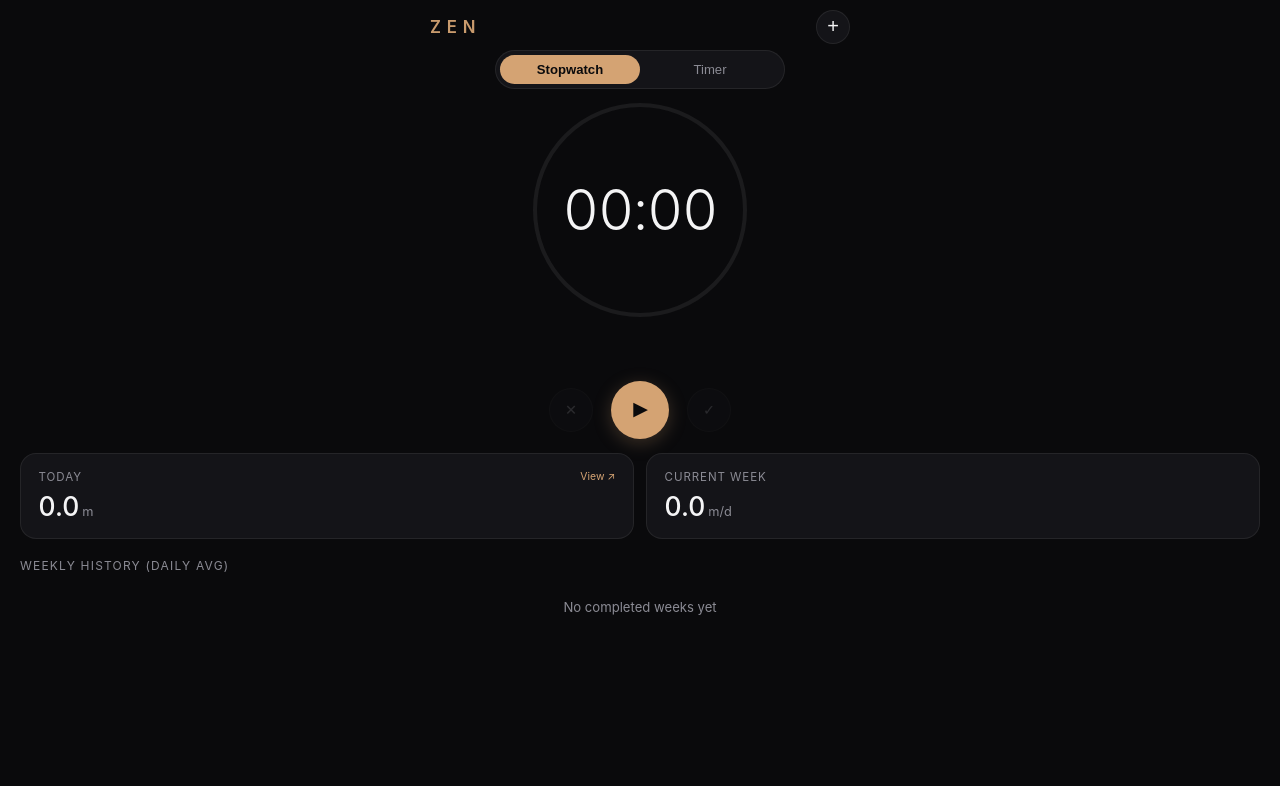
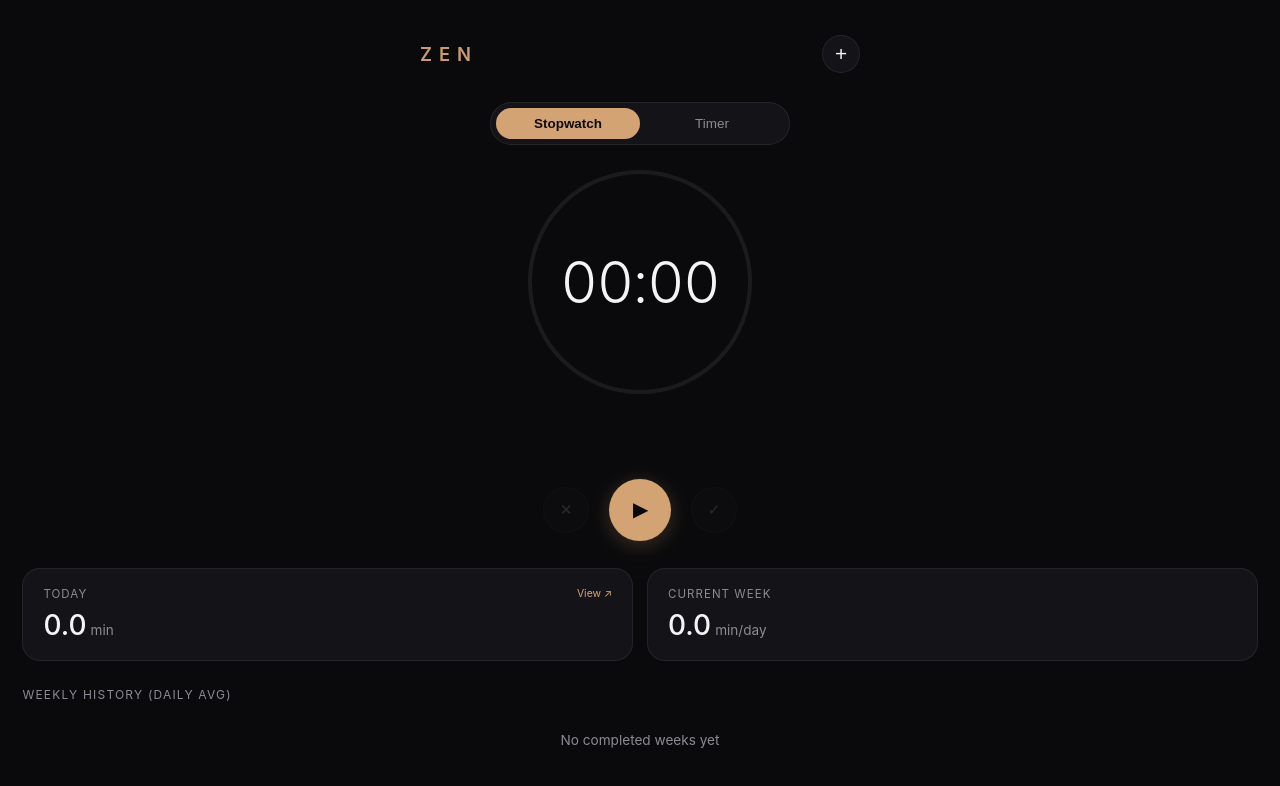
Before and after one commit to Arister15/meditation, a plain HTML site: page index.html in a window 1280 px wide. Drawn offline with Linux system fonts and the light colour scheme.

Commit message:
Update app

```diff
--- a/index.html
+++ b/index.html
@@ -42,31 +42,41 @@
       overscroll-behavior: none;
       position: fixed;
       width: 100%;
+      background-color: var(--bg);
     }
 
     body {
-      background-color: var(--bg);
       color: var(--text-main);
       font-family: var(--font);
       display: flex;
       flex-direction: column;
-      padding: env(safe-area-inset-top, 20px) 1.25rem env(safe-area-inset-bottom, 20px);
+      /* edge-to-edge: zero bottom/horizontal padding, content flows cleanly to edges */
+      padding: env(safe-area-inset-top, 20px) 0 0 0;
+    }
+
+    .app-wrapper {
+      flex: 1;
+      display: flex;
+      flex-direction: column;
+      padding: 1rem 1.4rem calc(env(safe-area-inset-bottom, 0px) + 0.5rem);
+      height: 100%;
+      box-sizing: border-box;
     }
 
     header {
-      padding: 0.6rem 0 0.2rem;
+      padding: 1.2rem 0 0.8rem;
       display: flex;
       justify-content: space-between;
       align-items: center;
-      max-width: 420px;
+      width: 100%;
+      max-width: 440px;
       margin: 0 auto;
-      width: 100%;
       flex-shrink: 0;
     }
 
     .app-title {
-      font-size: 1.05rem;
-      letter-spacing: 0.35em;
+      font-size: 1.15rem;
+      letter-spacing: 0.38em;
       text-transform: uppercase;
       color: var(--accent);
       font-weight: 600;
@@ -77,14 +87,14 @@
       background: var(--card-bg);
       border: 1px solid var(--card-border);
       color: var(--text-main);
-      width: 34px;
-      height: 34px;
+      width: 38px;
+      height: 38px;
       border-radius: 50%;
       cursor: pointer;
       display: flex;
       align-items: center;
       justify-content: center;
-      font-size: 1.25rem;
+      font-size: 1.3rem;
       transition: background 0.2s, transform 0.1s;
     }
 
@@ -93,15 +103,15 @@
       background: var(--accent-dim);
     }
 
-    /* Fixed Upper Stage - Keeps lower elements locked at fixed vertical positions */
+    /* Spacious Upper Stage - pushed lower with generous breathing room */
     .top-interactive-stage {
       display: flex;
       flex-direction: column;
       align-items: center;
-      height: 390px;
+      height: 440px;
       justify-content: space-between;
-      margin-top: 0.2rem;
-      margin-bottom: 0.8rem;
+      margin-top: 1rem;
+      margin-bottom: 1.6rem;
       flex-shrink: 0;
     }
 
@@ -111,18 +121,18 @@
       background: var(--card-bg);
       border: 1px solid var(--card-border);
       border-radius: 999px;
-      padding: 4px;
+      padding: 5px;
       width: 100%;
-      max-width: 290px;
+      max-width: 300px;
     }
 
     .mode-btn {
       flex: 1;
-      padding: 7px 16px;
+      padding: 8px 18px;
       border: none;
       background: transparent;
       color: var(--text-muted);
-      font-size: 0.82rem;
+      font-size: 0.84rem;
       font-weight: 500;
       border-radius: 999px;
       cursor: pointer;
@@ -138,11 +148,12 @@
     /* Central Timer/Stopwatch Dial */
     .circle-wrapper {
       position: relative;
-      width: 220px;
-      height: 220px;
+      width: 230px;
+      height: 230px;
       display: flex;
       align-items: center;
       justify-content: center;
+      margin: 0.4rem 0;
     }
 
     .progress-ring {
@@ -163,7 +174,7 @@
       stroke-width: 4;
       stroke-linecap: round;
       fill: transparent;
-      stroke-dasharray: 660;
+      stroke-dasharray: 691;
       stroke-dashoffset: 0;
       transition: stroke-dashoffset 0.25s linear;
     }
@@ -177,7 +188,7 @@
     }
 
     .time-digits {
-      font-size: 3.5rem;
+      font-size: 3.6rem;
       font-weight: 300;
       letter-spacing: -0.02em;
       font-variant-numeric: tabular-nums;
@@ -186,7 +197,7 @@
 
     /* Stepper / Quick Time Adjuster */
     .presets-container {
-      height: 38px;
+      height: 42px;
       display: flex;
       align-items: center;
       justify-content: center;
@@ -200,7 +211,7 @@
       background: var(--card-bg);
       border: 1px solid var(--card-border);
       border-radius: 999px;
-      padding: 3px 6px;
+      padding: 4px 8px;
     }
 
     .time-stepper.hidden {
@@ -212,9 +223,9 @@
       background: rgba(255, 255, 255, 0.05);
       border: 1px solid var(--card-border);
       color: var(--text-main);
-      font-size: 0.72rem;
+      font-size: 0.74rem;
       font-weight: 600;
-      padding: 5px 10px;
+      padding: 6px 11px;
       border-radius: 999px;
       cursor: pointer;
       transition: background 0.15s, transform 0.1s;
@@ -227,17 +238,17 @@
     }
 
     .stepper-label {
-      font-size: 0.82rem;
+      font-size: 0.85rem;
       font-weight: 500;
       color: var(--accent);
-      min-width: 46px;
+      min-width: 54px;
       text-align: center;
       font-variant-numeric: tabular-nums;
     }
 
     /* Controls bar */
     .controls-container {
-      height: 60px;
+      height: 64px;
       display: flex;
       align-items: center;
       justify-content: center;
@@ -246,7 +257,7 @@
 
     .controls {
       display: flex;
-      gap: 18px;
+      gap: 20px;
       justify-content: center;
       align-items: center;
     }
@@ -255,16 +266,16 @@
       background: var(--accent);
       color: #0a0a0c;
       border: none;
-      width: 58px;
-      height: 58px;
+      width: 62px;
+      height: 62px;
       border-radius: 50%;
-      font-size: 1.1rem;
+      font-size: 1.15rem;
       font-weight: 600;
       cursor: pointer;
       display: flex;
       align-items: center;
       justify-content: center;
-      box-shadow: 0 4px 18px rgba(212, 163, 115, 0.25);
+      box-shadow: 0 4px 20px rgba(212, 163, 115, 0.25);
       transition: transform 0.15s, opacity 0.15s;
     }
 
@@ -276,11 +287,11 @@
       background: var(--card-bg);
       border: 1px solid var(--card-border);
       color: var(--text-muted);
-      width: 44px;
-      height: 44px;
+      width: 46px;
+      height: 46px;
       border-radius: 50%;
       cursor: pointer;
-      font-size: 0.9rem;
+      font-size: 0.95rem;
       display: flex;
       align-items: center;
       justify-content: center;
@@ -301,16 +312,16 @@
     .dashboard {
       display: grid;
       grid-template-columns: 1fr 1fr;
-      gap: 12px;
-      margin-bottom: 1.2rem;
+      gap: 14px;
+      margin-bottom: 1.6rem;
       flex-shrink: 0;
     }
 
     .card {
       background: var(--card-bg);
       border: 1px solid var(--card-border);
-      border-radius: 16px;
-      padding: 1rem 1.1rem;
+      border-radius: 18px;
+      padding: 1.15rem 1.25rem;
       position: relative;
     }
 
@@ -325,9 +336,9 @@
     .card-label {
       font-size: 0.72rem;
       text-transform: uppercase;
-      letter-spacing: 0.08em;
+      letter-spacing: 0.09em;
       color: var(--text-muted);
-      margin-bottom: 6px;
+      margin-bottom: 7px;
       display: flex;
       justify-content: space-between;
       align-items: center;
@@ -341,19 +352,19 @@
     }
 
     .card-val {
-      font-size: 1.65rem;
+      font-size: 1.75rem;
       font-weight: 500;
       color: var(--text-main);
     }
 
     .card-unit {
-      font-size: 0.8rem;
+      font-size: 0.85rem;
       font-weight: 400;
       color: var(--text-muted);
-      margin-left: 3px;
+      margin-left: 4px;
     }
 
-    /* History section - internal scrolling only if needed */
+    /* History section - runs flush down to screen edge */
     .history-section {
       flex: 1;
       display: flex;
@@ -367,7 +378,7 @@
       text-transform: uppercase;
       letter-spacing: 0.1em;
       color: var(--text-muted);
-      margin-bottom: 0.6rem;
+      margin-bottom: 0.7rem;
       flex-shrink: 0;
     }
 
@@ -378,18 +389,18 @@
       -webkit-overflow-scrolling: touch;
       display: flex;
       flex-direction: column;
-      gap: 8px;
+      gap: 9px;
     }
 
     .history-row {
       background: var(--card-bg);
       border: 1px solid var(--card-border);
-      padding: 10px 14px;
-      border-radius: 12px;
+      padding: 12px 16px;
+      border-radius: 14px;
       display: flex;
       justify-content: space-between;
       align-items: center;
-      font-size: 0.88rem;
+      font-size: 0.9rem;
       flex-shrink: 0;
     }
 
@@ -405,8 +416,8 @@
     .empty-state {
       text-align: center;
       color: var(--text-muted);
-      font-size: 0.82rem;
-      padding: 1rem 0;
+      font-size: 0.85rem;
+      padding: 1.2rem 0;
     }
 
     /* Modal Sheet Styling */
@@ -437,7 +448,7 @@
       border-radius: 24px 24px 0 0;
       width: 100%;
       max-width: 480px;
-      padding: 1.4rem 1.4rem calc(1.4rem + env(safe-area-inset-bottom, 20px));
+      padding: 1.5rem 1.5rem calc(1.5rem + env(safe-area-inset-bottom, 20px));
       transform: translateY(100%);
       transition: transform 0.28s cubic-bezier(0.2, 0.8, 0.2, 1);
       max-height: 85vh;
@@ -457,7 +468,7 @@
     }
 
     .modal-title {
-      font-size: 1.05rem;
+      font-size: 1.1rem;
       font-weight: 500;
       color: var(--text-main);
     }
@@ -580,6 +591,7 @@
 </head>
 <body>
 
+  <div class="app-wrapper">
     <header>
       <div class="app-title">ZEN</div>
       <button class="btn-header-action" onclick="openManualEntryModal()" title="Manual Log">+</button>
@@ -592,23 +604,23 @@
       </nav>
 
       <div class="circle-wrapper">
-      <svg class="progress-ring" width="220" height="220">
-        <circle class="progress-ring-bg" cx="110" cy="110" r="105" />
-        <circle class="progress-ring-circle" id="progressRing" cx="110" cy="110" r="105" />
+        <svg class="progress-ring" width="230" height="230">
+          <circle class="progress-ring-bg" cx="115" cy="115" r="110" />
+          <circle class="progress-ring-circle" id="progressRing" cx="115" cy="115" r="110" />
         </svg>
         <div class="timer-text-wrap">
           <div class="time-digits" id="timeDisplay">00:00</div>
         </div>
       </div>
 
-    <!-- Stepper Container: Quick, user-friendly tap adjustment without typing -->
+      <!-- Quick Stepper Adjuster -->
       <div class="presets-container">
         <div class="time-stepper hidden" id="stepperRow">
-        <button class="stepper-btn" onclick="adjustTimerDuration(-5)">-5m</button>
-        <button class="stepper-btn" onclick="adjustTimerDuration(-1)">-1m</button>
-        <span class="stepper-label" id="stepperDurationLabel">10m</span>
-        <button class="stepper-btn" onclick="adjustTimerDuration(1)">+1m</button>
-        <button class="stepper-btn" onclick="adjustTimerDuration(5)">+5m</button>
+          <button class="stepper-btn" onclick="adjustTimerDuration(-5)">-5 min</button>
+          <button class="stepper-btn" onclick="adjustTimerDuration(-1)">-1 min</button>
+          <span class="stepper-label" id="stepperDurationLabel">10 min</span>
+          <button class="stepper-btn" onclick="adjustTimerDuration(1)">+1 min</button>
+          <button class="stepper-btn" onclick="adjustTimerDuration(5)">+5 min</button>
         </div>
       </div>
 
@@ -627,11 +639,11 @@
           <span>Today</span>
           <span class="card-label-hint">View ↗</span>
         </div>
-      <div class="card-val"><span id="metricToday">0.0</span><span class="card-unit">m</span></div>
+        <div class="card-val"><span id="metricToday">0.0</span><span class="card-unit">min</span></div>
       </div>
       <div class="card">
         <div class="card-label">Current Week</div>
-      <div class="card-val"><span id="metricWeekAvg">0.0</span><span class="card-unit">m/d</span></div>
+        <div class="card-val"><span id="metricWeekAvg">0.0</span><span class="card-unit">min/day</span></div>
       </div>
     </div>
 
@@ -639,6 +651,7 @@
       <div class="section-title">Weekly History (Daily Avg)</div>
       <div class="history-list" id="historyList">
         <div class="empty-state">No completed weeks yet</div>
+      </div>
     </div>
   </div>
 
@@ -677,16 +690,21 @@
   <script>
     /* --- Storage Keys --- */
     const STORAGE_KEY = 'zen_meditation_sessions_v1';
+    const TIMER_PREF_KEY = 'zen_meditation_last_timer_sec';
 
     /* --- App State --- */
     let currentMode = 'stopwatch'; // 'stopwatch' | 'timer'
     let isRunning = false;
-    let timerDurationSeconds = 10 * 60;
+
+    // Remember last used timer duration, defaulting to 10 minutes (600s)
+    let savedDuration = parseInt(localStorage.getItem(TIMER_PREF_KEY), 10);
+    let timerDurationSeconds = (!isNaN(savedDuration) && savedDuration >= 60) ? savedDuration : (10 * 60);
+
     let elapsedSeconds = 0;
     let intervalId = null;
     let wakeLock = null;
 
-    const ringRadius = 105;
+    const ringRadius = 110;
     const ringCircumference = 2 * Math.PI * ringRadius;
 
     // Elements
@@ -704,7 +722,43 @@
     progressRing.style.strokeDasharray = `${ringCircumference} ${ringCircumference}`;
     progressRing.style.strokeDashoffset = '0';
 
-    /* --- Audio Synthesizer (Zen Bell) --- */
+    /* --- Audio Synthesizers --- */
+    // 1. Classic iPhone Timer Chime Synthesis (Marimba style melodic notes)
+    function playIPhoneTimerChime() {
+      try {
+        const AudioContext = window.AudioContext || window.webkitAudioContext;
+        if (!AudioContext) return;
+        const ctx = new AudioContext();
+
+        // Characteristic 4-tone marimba chime sequence (C6, E6, G6, C7)
+        const notes = [1046.50, 1318.51, 1567.98, 2093.00];
+
+        notes.forEach((freq, idx) => {
+          const startTime = ctx.currentTime + (idx * 0.14);
+          const duration = 0.45;
+
+          const osc = ctx.createOscillator();
+          const gain = ctx.createGain();
+
+          osc.type = 'triangle';
+          osc.frequency.setValueAtTime(freq, startTime);
+
+          gain.gain.setValueAtTime(0.0001, startTime);
+          gain.gain.exponentialRampToValueAtTime(0.7, startTime + 0.015);
+          gain.gain.exponentialRampToValueAtTime(0.0001, startTime + duration);
+
+          osc.connect(gain);
+          gain.connect(ctx.destination);
+
+          osc.start(startTime);
+          osc.stop(startTime + duration);
+        });
+      } catch (e) {
+        console.error(e);
+      }
+    }
+
+    // 2. Zen Singing Bell for Stopwatch finish
     function playZenBell() {
       try {
         const AudioContext = window.AudioContext || window.webkitAudioContext;
@@ -798,13 +852,11 @@
       renderTodaySessionsList();
     }
 
-    /* --- Rounding & Calculation Rules --- */
-    // Stopwatch: round down to the nearest half-minute (0.5m)
+    /* --- Calculation Rules --- */
     function roundStopwatchMinutes(seconds) {
       return Math.floor(seconds / 30) * 0.5;
     }
 
-    // Weekly average: divide total by 7, truncate down to 1 decimal place
     function calculateDailyAverageTruncated(totalMinutes) {
       return Math.floor((totalMinutes / 7) * 10) / 10;
     }
@@ -820,6 +872,7 @@
       if (mode === 'timer') {
         stepperRow.classList.remove('hidden');
         btnSave.classList.add('hidden-slot');
+        stepperDurationLabel.textContent = `${Math.round(timerDurationSeconds / 60)} min`;
       } else {
         stepperRow.classList.add('hidden');
         btnSave.classList.remove('hidden-slot');
@@ -828,7 +881,7 @@
       updateDisplay();
     }
 
-    /* --- Quick Stepper for Timer Duration --- */
+    /* --- Stepper Adjuster & Persistence --- */
     function adjustTimerDuration(deltaMinutes) {
       if (isRunning) resetCurrentSession();
       let currentMins = Math.round(timerDurationSeconds / 60);
@@ -837,7 +890,8 @@
       if (updatedMins > 180) updatedMins = 180;
 
       timerDurationSeconds = updatedMins * 60;
-      stepperDurationLabel.textContent = `${updatedMins}m`;
+      localStorage.setItem(TIMER_PREF_KEY, timerDurationSeconds.toString());
+      stepperDurationLabel.textContent = `${updatedMins} min`;
       updateDisplay();
     }
 
@@ -897,7 +951,7 @@
 
     function finishTimer() {
       pauseSession();
-      playZenBell();
+      playIPhoneTimerChime();
       const mins = timerDurationSeconds / 60;
       saveSessionRecord(mins);
       resetCurrentSession();
@@ -931,13 +985,13 @@
       const currentMonday = getMondayOfWeek(now);
       const currentMondayStr = getTodayDateString(currentMonday);
 
-      // 1. Today's total
+      // 1. Today's total (min)
       const todaySum = sessions
         .filter(s => s.date === todayStr)
         .reduce((acc, cur) => acc + cur.minutes, 0);
       metricToday.textContent = todaySum.toFixed(1);
 
-      // 2. Current week live average (/ 7, round down to 1 decimal)
+      // 2. Current week live daily average (min/day)
       const currentWeekSunday = new Date(currentMonday);
       currentWeekSunday.setDate(currentWeekSunday.getDate() + 6);
       const currentSundayStr = getTodayDateString(currentWeekSunday);
@@ -980,7 +1034,7 @@
           return `
             <div class="history-row">
               <span class="history-date">${formatShortDate(item.monday)} - ${formatShortDate(sun)}</span>
-              <span class="history-avg">${avg.toFixed(1)} m/d</span>
+              <span class="history-avg">${avg.toFixed(1)} min/day</span>
             </div>
           `;
         }).join('');
@@ -1002,7 +1056,7 @@
       }
     }
 
-    // Modal 1: Direct Session Entry
+    // Modal 1: Manual Session Entry
     function openManualEntryModal() {
       document.getElementById('manualDateInput').value = getTodayDateString();
       document.getElementById('manualMinutesInput').value = '';
@@ -1065,6 +1119,7 @@
     }
 
     // Initialize UI
+    stepperDurationLabel.textContent = `${Math.round(timerDurationSeconds / 60)} min`;
     switchMode('stopwatch');
     renderDashboard();
   </script>
```
Lines whose indentation alone changed are shown as unchanged.
